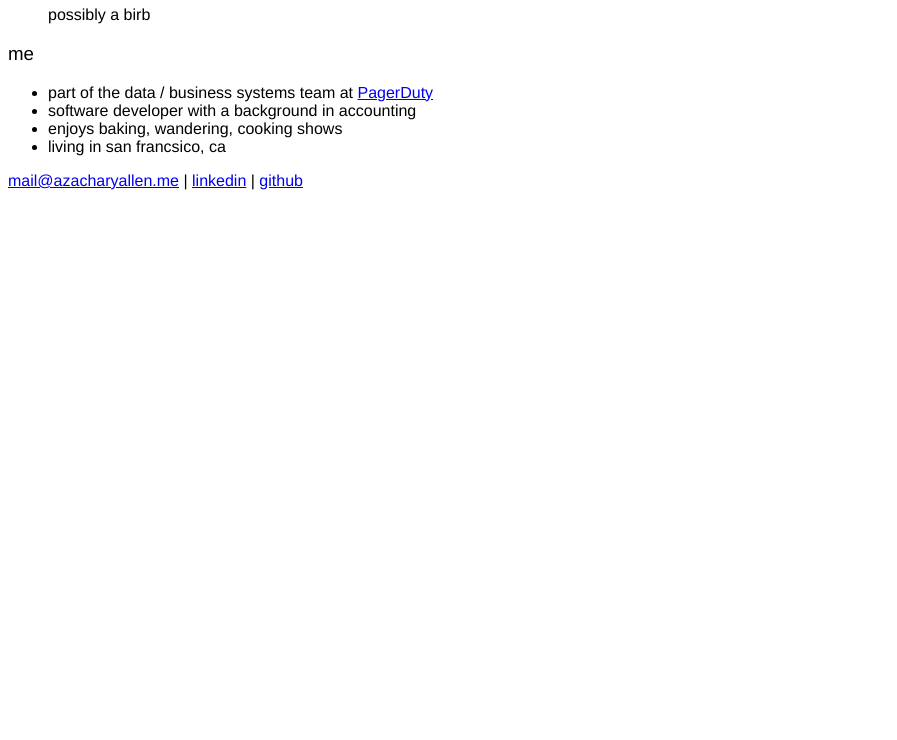
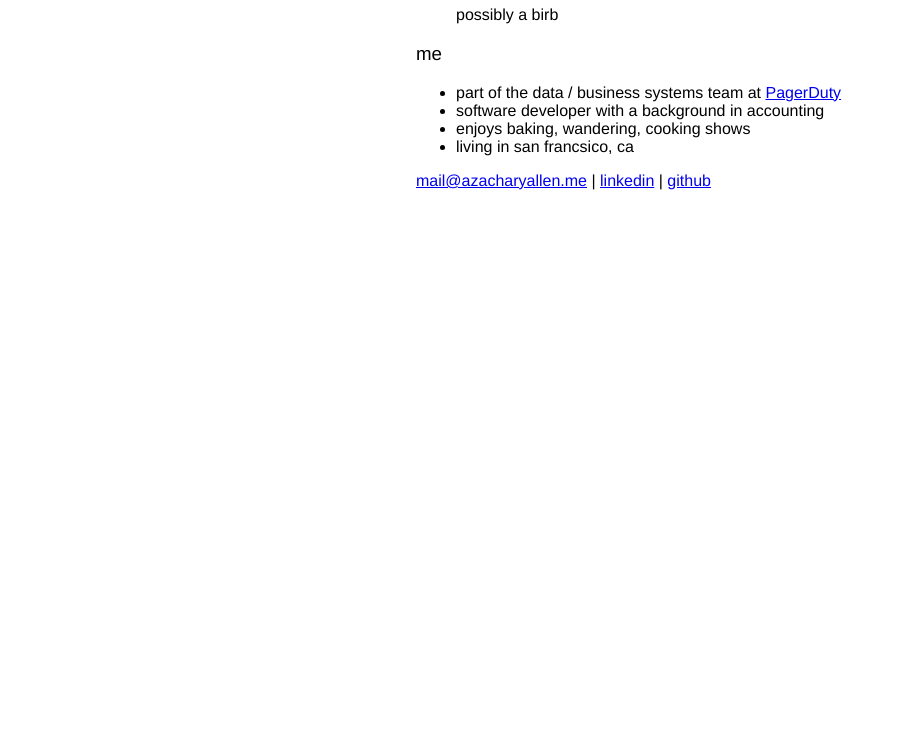
Before and after one commit to azacharyallen/azacharyallen.github.io, a plain HTML site: page index.html in a window 1280 px wide. Shown: the part 60-800 px from the top of the page, without its empty margins (0-897 px from the left). Drawn offline with Linux system fonts and the light colour scheme.

Commit message:
Update index.html

```diff
--- a/index.html
+++ b/index.html
@@ -4,7 +4,9 @@
         <meta name="viewport" content="width=device-width, initial-scale=1, maximum-scale=1">
         <style type='text/css'>
             body {
-                margin: .5em;
+                margin: 0 auto;
+                padding: .5em;
+                max-width: 28em;
                 font-family: 'Helvetica Neue', Helvetica, Arial, sans-serif;
                 font-style: normal;
                 font-variant: normal;
```
